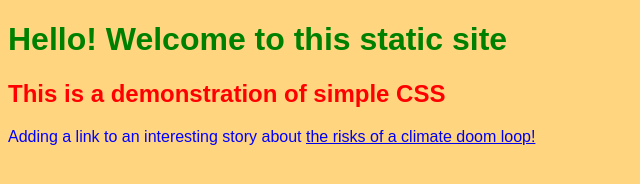
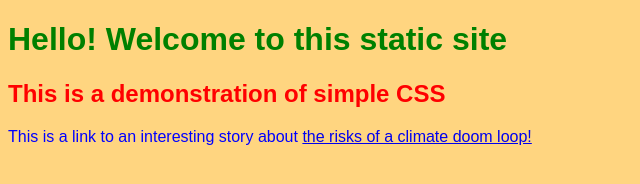
Before and after one commit to jmsw01/miscellania, a plain HTML site: page index.html in a window 1280 px wide. Shown: the full height of the page, 0-640 px from the left. Drawn offline with Linux system fonts and the light colour scheme.

Commit message:
Update index.html
Updated body text

```diff
--- a/index.html
+++ b/index.html
@@ -11,7 +11,7 @@
 <body>
   <h1>Hello! Welcome to this static site</h1>
   <h2>This is a demonstration of simple CSS</h2>
-  <p>Adding a link to an interesting story about <a href="https://www.theguardian.com/environment/2023/feb/16/world-risks-descending-into-a-climate-doom-loop-warn-thinktanks">the risks of a climate doom loop!</a>
+  <p>This is a link to an interesting story about <a href="https://www.theguardian.com/environment/2023/feb/16/world-risks-descending-into-a-climate-doom-loop-warn-thinktanks">the risks of a climate doom loop!</a>
 </p>
 </body>
 
```
